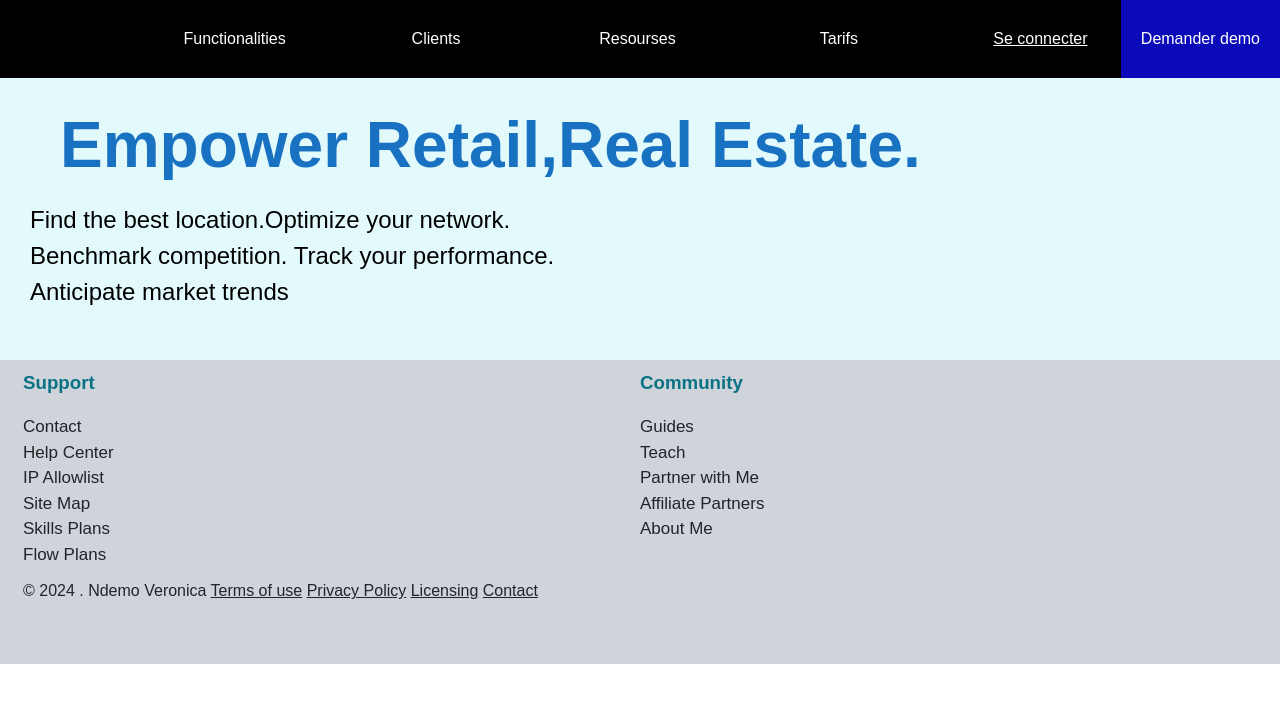
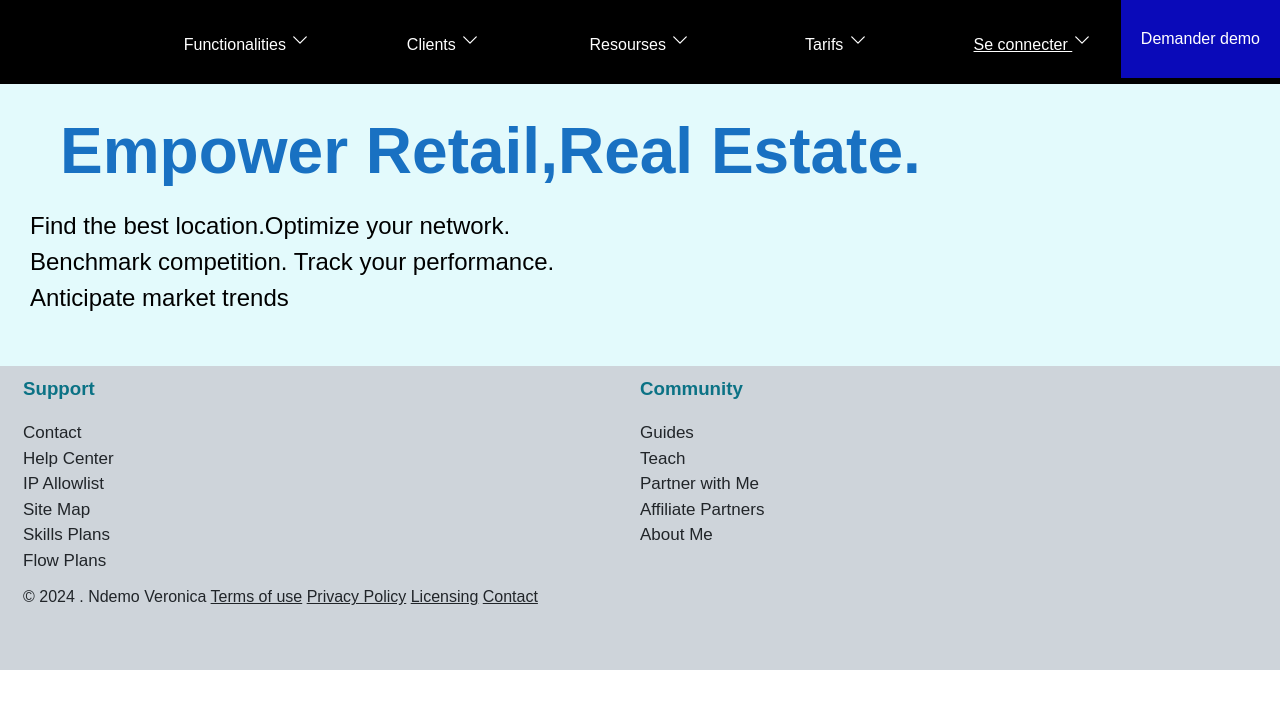
Before and after one commit to Veronicandemo/html_css_practice, a plain HTML site: page index.html in a window 1280 px wide. Drawn offline with Linux system fonts and the light colour scheme.

Commit message:
Added icons

```diff
--- a/assets/index.css
+++ b/assets/index.css
@@ -36,14 +36,21 @@ a:visited{
     color: white;
     text-decoration: none;
     display: inline-block;
-    margin-right: 5px;
+
 }
 a:active,
 a:hover{
     text-decoration: underline;
     color: #364fc7;
     cursor: pointer;
+    display: inline-block;
+    margin-bottom: 2px;
 
+}
+.icons{
+    stroke: #fff;
+    width: 20px;
+    height: 20px;
 }
 nav a:link:last-child{
     text-decoration: underline;
--- a/index.html
+++ b/index.html
@@ -11,11 +11,23 @@
         <header>
             <div class="nav-bar">
             <nav>
-            <a href="#">Functionalities</a>
-            <a href="#">Clients</a>
-            <a href="#">Resourses</a>
-            <a href="#">Tarifs</a>
-            <a href="#">Se connecter</a>
+            <a href="#">Functionalities <svg xmlns="http://www.w3.org/2000/svg" fill="none" viewBox="0 0 24 24" stroke-width="1.5" stroke="currentColor" class="icons">
+                <path stroke-linecap="round" stroke-linejoin="round" d="M19.5 8.25l-7.5 7.5-7.5-7.5" />
+              </svg>
+              </a>
+
+            <a href="#">Clients <svg xmlns="http://www.w3.org/2000/svg" fill="none" viewBox="0 0 24 24" stroke-width="1.5" stroke="currentColor" class="icons">
+                <path stroke-linecap="round" stroke-linejoin="round" d="M19.5 8.25l-7.5 7.5-7.5-7.5" />
+              </svg></a>
+            <a href="#">Resourses <svg xmlns="http://www.w3.org/2000/svg" fill="none" viewBox="0 0 24 24" stroke-width="1.5" stroke="currentColor" class="icons">
+                <path stroke-linecap="round" stroke-linejoin="round" d="M19.5 8.25l-7.5 7.5-7.5-7.5" />
+              </svg></a>
+            <a href="#">Tarifs <svg xmlns="http://www.w3.org/2000/svg" fill="none" viewBox="0 0 24 24" stroke-width="1.5" stroke="currentColor" class="icons">
+                <path stroke-linecap="round" stroke-linejoin="round" d="M19.5 8.25l-7.5 7.5-7.5-7.5" />
+              </svg></a>
+            <a href="#">Se connecter <svg xmlns="http://www.w3.org/2000/svg" fill="none" viewBox="0 0 24 24" stroke-width="1.5" stroke="currentColor" class="icons">
+                <path stroke-linecap="round" stroke-linejoin="round" d="M19.5 8.25l-7.5 7.5-7.5-7.5" />
+              </svg></a>
         </nav>
         <span class="add-info">Demander demo</span>
         </div>
```
